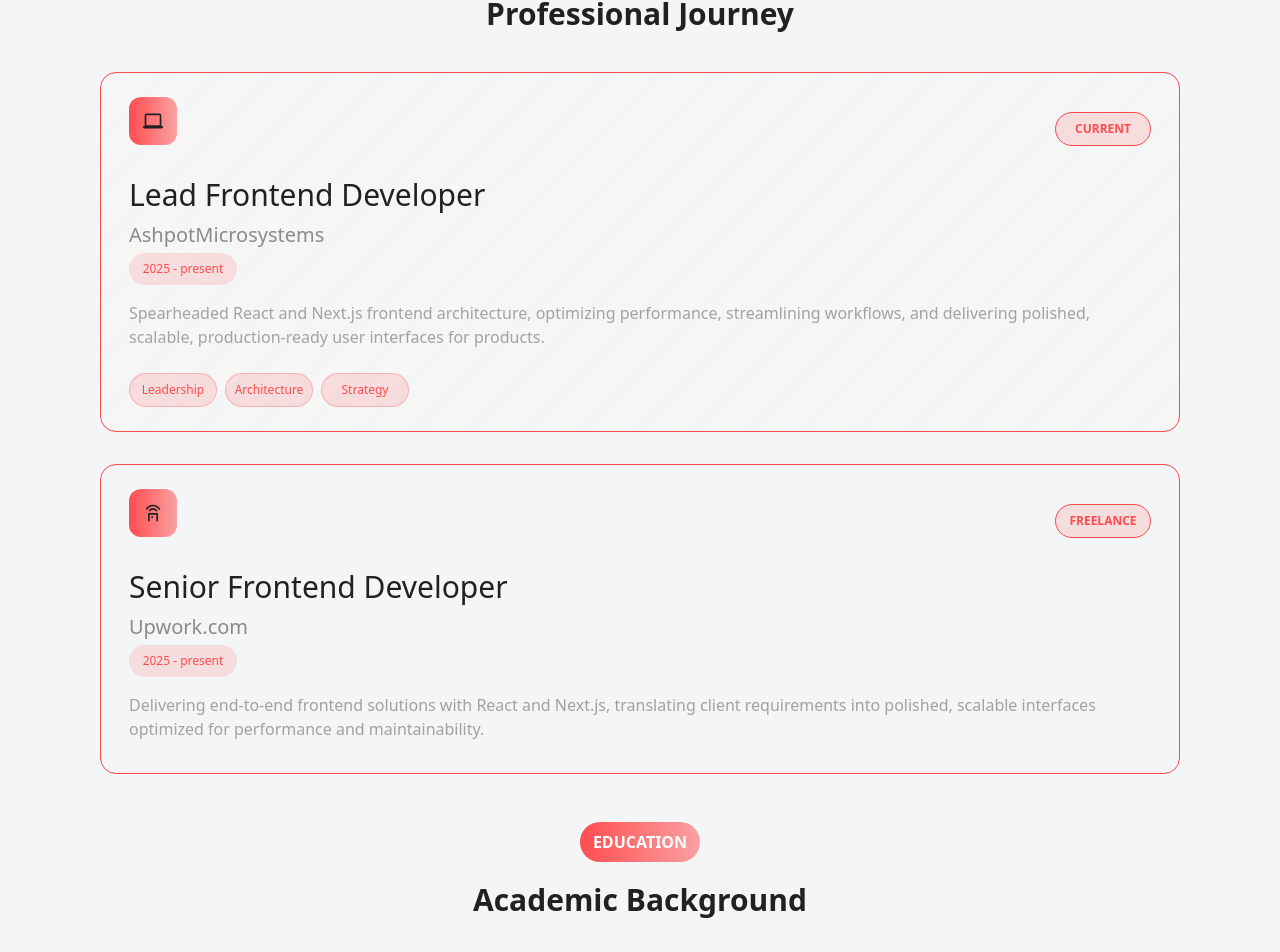
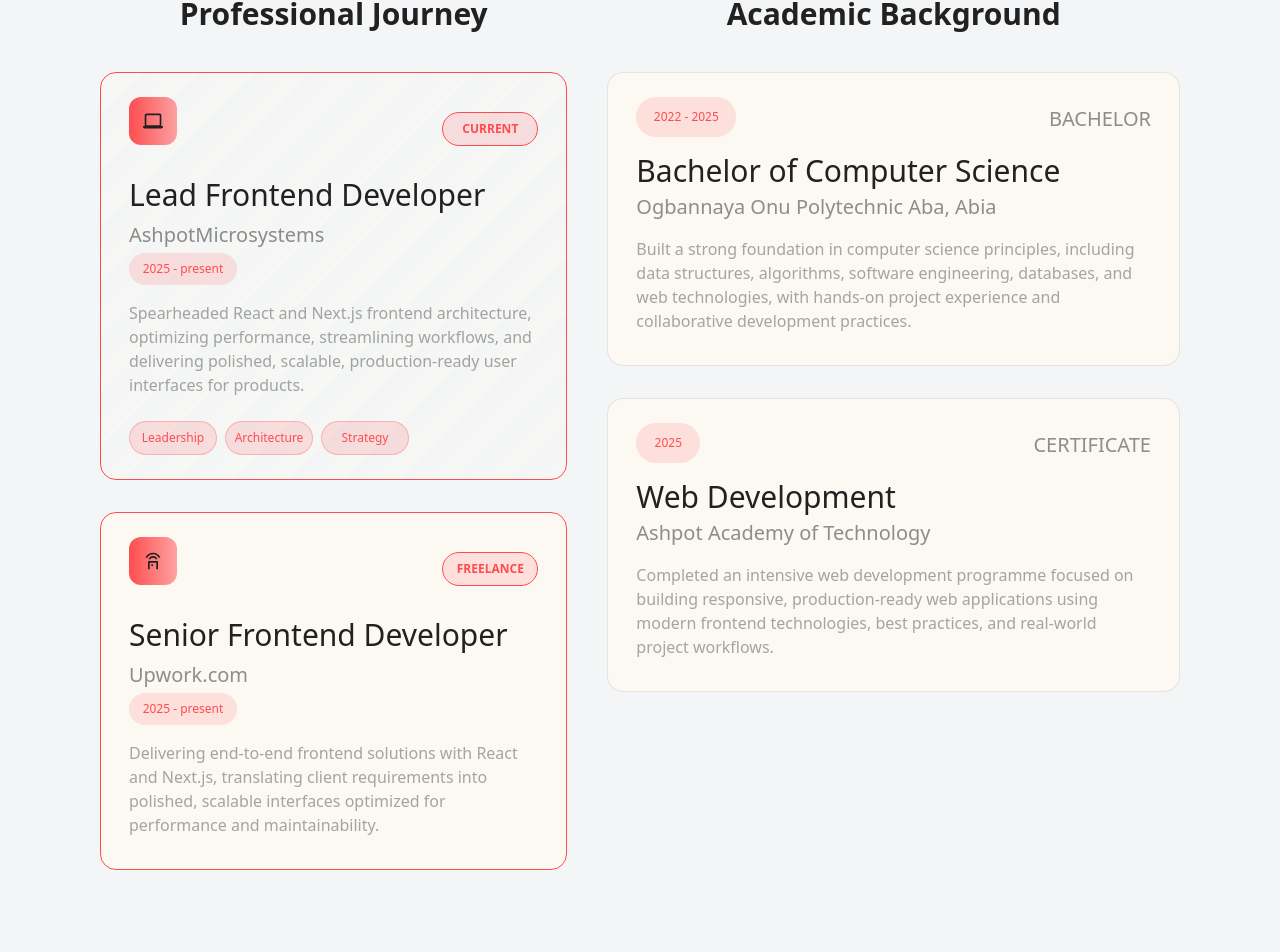
Before and after one commit to markorrente01/mark-orrente-portfolio, a React (Vite) app: page / in a window 1280 px wide. Shown: the part 2343-3295 px from the top of the page. After the commit the page ends 3213 px from the top, so only its background shows below. Built offline with nearby package versions, Linux system fonts and the light colour scheme.

Commit message:
resume done

```diff
--- a/src/components/Navbar.jsx
+++ b/src/components/layouts/Navbar.jsx
@@ -1,7 +1,7 @@
 import { Menu, X } from "lucide-react";
 import { useState } from "react";
 import ThemeToggle from "@/components/ui/ThemeToggle";
-import MobileNav from "@/components/MobileNav";
+import MobileNav from "@/components/ui/MobileNav";
 import UseScrollSpy from "@/hooks/UseScrollSpy";
 import { cn } from "@/lib/Utils";
 
--- a/src/components/ui/ResumeSubComp.jsx
+++ b/src/components/ui/ResumeSubComp.jsx
@@ -12,9 +12,9 @@ const H3 = ({children})=>{
   )
 }
 
-const SubHead =({children})=>{
+const SubHead =({children, others})=>{
   return(
-    <p className='mt-2 mb-1 font-medium text-text-primary/50 text-sm md:text-base lg:text-xl'>
+    <p className={cn('mt-2 mb-1 font-medium text-text-primary/50 text-sm md:text-base lg:text-xl', others)}>
       {children}
     </p>
   )
@@ -30,8 +30,8 @@ const P = ({children, others})=>{
 
 const Points = ({children, others})=>{
   return (
-    <div className={cn('border bg-accent-primary/15 w-22', others,
-    'rounded-2xl md:rounded-3xl text-center py-1.5 md:py-2')}>
+    <div className={cn('border bg-accent-primary/15 w-22',
+    'rounded-2xl md:rounded-3xl text-center py-1.5 md:py-2', others)}>
       <p className="font-medium text-xs text-accent-primary">{children}</p>
     </div>
   )
@@ -41,7 +41,7 @@ const bulletPoints = ['Leadership', 'Architecture', 'Strategy'];
 
 const ResumeSubComp = () => {
   return (
-    <div>
+    <div className='md:flex md:gap-10'>
 
 {/* ------------------- experience container start ------------------- */}
     <div>
@@ -95,7 +95,7 @@ const ResumeSubComp = () => {
 
 {/* ---------------- experience 2 container start ------------------------ */}
         <div className={cn('group relative overflow-hidden border border-accent-primary rounded-2xl py-4 px-5 md:px-7 md:py-6',
-          'expHover cardShadow')}>
+          'expHover cardShadow bg-bg-card')}>
             <div className='w-0 group-hover:w-full transition-all duration-300 ease-out h-[4px] bg-accent-primary absolute inset-0'></div>
             <div className='md:justify-between flex flex-col md:flex-row items-center'>
                 <div className={cn('bg-gradient-to-r from-accent-primary to-accent-primary/50',
@@ -134,7 +134,61 @@ const ResumeSubComp = () => {
           header='EDUCATION'
           subHeading='Academic Background'
         />
+        <div>
+          {/* ------------- education 1 container start ------------------ */}
+          <div className={cn('bg-bg-card mb-8 relative overflow-hidden border border-text-secondary/12 rounded-2xl py-4 px-5 md:px-7 md:py-6',
+          'eduHover cardShadow hover:border-accent-primary')}>
+            <div className='md:justify-between flex flex-col md:flex-row'>
+                <Points others='md:py-1 w-25 md:flex md:items-center md:justify-center border-none'>
+                  2022 - 2025
+              </Points>
+              <SubHead>
+                BACHELOR
+              </SubHead>
+            </div>
 
+            <H3>
+              Bachelor of Computer Science
+            </H3>
+            <SubHead others='mt-1'>
+                Ogbannaya Onu Polytechnic Aba, Abia
+              </SubHead>
+
+            <P others='mb-2'>
+              Built a strong foundation in computer science principles, including data
+              structures, algorithms, software engineering, databases, and web technologies,
+              with hands-on project experience and collaborative development practices.
+            </P>
+      </div>
+          {/* ------------- education 1 container end ------------------ */}
+{/* --------------education 2 container start ---------------------------*/}
+<div className={cn('bg-bg-card relative overflow-hidden border border-text-secondary/12 rounded-2xl py-4 px-5 md:px-7 md:py-6',
+          'eduHover cardShadow hover:border-accent-primary')}>
+            <div className='md:justify-between flex flex-col md:flex-row'>
+                <Points others='md:py-1 border-none w-16 md:flex md:items-center md:justify-center'>
+                  2025
+              </Points>
+              <SubHead>
+                CERTIFICATE
+              </SubHead>
+            </div>
+
+            <H3>
+              Web Development
+            </H3>
+            <SubHead others='mt-1'>
+                Ashpot Academy of Technology
+              </SubHead>
+
+            <P others='mb-2'>
+              Completed an intensive web development programme focused on building
+              responsive, production-ready web applications using modern frontend
+               technologies, best practices, and real-world project workflows.
+            </P>
+      </div>
+
+{/* --------------education 2 container end ---------------------------*/}
+        </div>
     </div>
 {/* --------------- education container end ------------------------- */}
 
--- a/src/components/ui/Socials.jsx
+++ b/src/components/ui/Socials.jsx
@@ -1,7 +1,4 @@
-import { Linkedin } from 'lucide-react';
-import React from 'react';
 import { cn } from '@/lib/Utils';
-import { Link } from 'react-router-dom';
 
 const Socials = ({link, icon, label}) => {
   return (
--- a/src/index.css
+++ b/src/index.css
@@ -70,8 +70,12 @@ body{
     @apply hover:-translate-y-2 transform transition-all duration-300 ease-out;
 
 }
+@utility eduHover{
+    @apply hover:translate-x-2 transform transition-all duration-300 ease-out;
+
+}
 @utility cardShadow{
-    @apply hover:shadow-[0_12px_40px_-12px_theme(colors.text.primary/0.4)];
+    @apply hover:shadow-[0_12px_40px_-12px_theme(colors.text.primary/0.35)];
 }
 @utility cardGradient{
    background-image:  repeating-linear-gradient(
```
Also changed, not shown: src/pages/Home.jsx (+4 -4 lines), src/components/layouts/About.jsx (renamed from src/components/About.jsx), src/components/layouts/HeroSec.jsx (renamed from src/components/HeroSec.jsx), src/components/layouts/Resume.jsx (renamed from src/components/Resume.jsx), src/components/ui/MobileNav.jsx (renamed from src/components/MobileNav.jsx).
